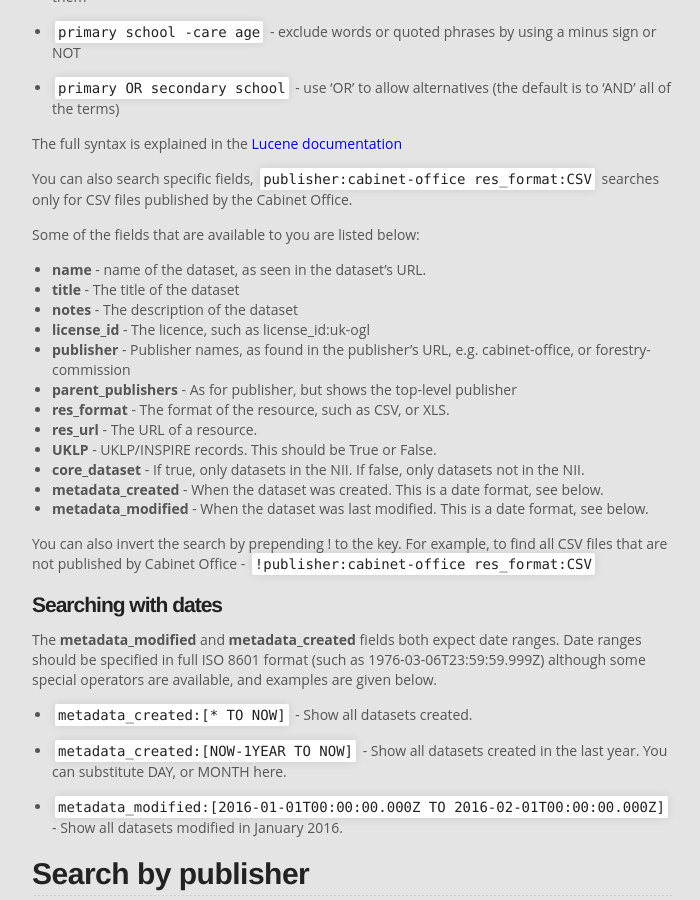
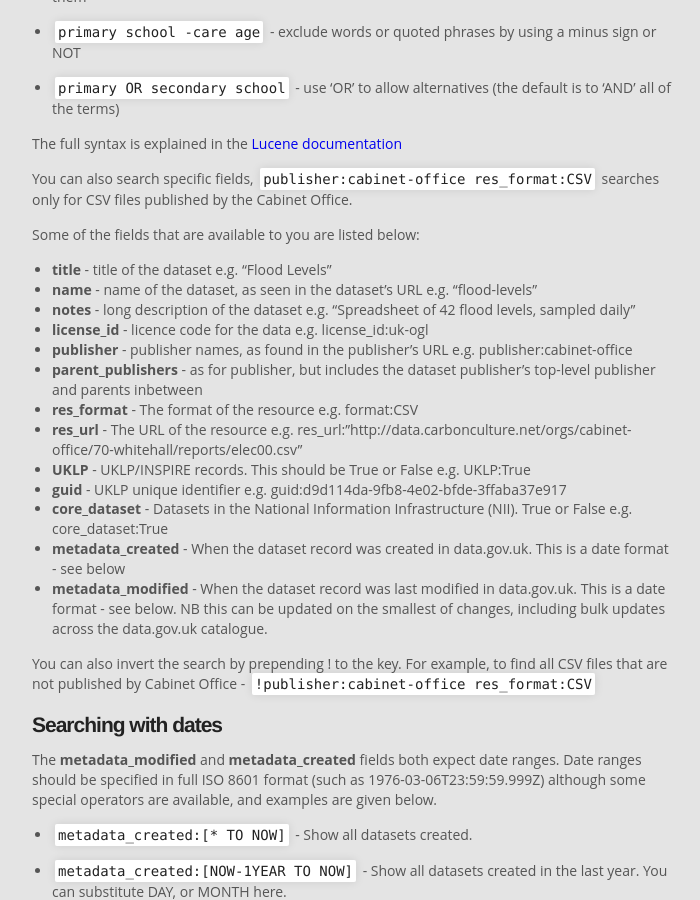
Before and after one commit to datagovuk/guidance, a Jekyll site: the page built from finding_data.md, in a window 1280 px wide and 900 px high, scrolled down 1146 px. Shown: the whole window, without its empty margins (288-988 px from the left). Built offline with Jekyll 4.4.1, drawn with Linux system fonts in a browser that asks for light colours.

Commit message:
No need to duplicate search tips in api.md. Added more examples and more consistency in finding_data.md.

````diff
--- a/finding_data.md
+++ b/finding_data.md
@@ -7,7 +7,7 @@ Whether you know exactly what data you want, or just want to browser, then data.
 
 ## Search by keyword
 
-On the [search page](http://data.gov.uk/data/search) you can click on the search box and type related words ('keywords'), like for a normal internet search engine.
+On the [search page](https://data.gov.uk/data/search) you can click on the search box and type related words ('keywords'), like for a normal internet search engine.
 
 ![Search box](images/finding_data_keyword_box.png)
 
@@ -36,18 +36,19 @@
 
 Some of the fields that are available to you are listed below:
 
-* __name__ - name of the dataset, as seen in the dataset's URL.
-* __title__ - The title of the dataset
-* __notes__ - The description of the dataset
-* __license_id__ - The licence, such as license_id:uk-ogl
-* __publisher__ - Publisher names, as found in the publisher's URL, e.g. cabinet-office, or forestry-commission
-* __parent_publishers__ - As for publisher, but shows the top-level publisher
-* __res_format__ - The format of the resource, such as CSV, or XLS.
-* __res_url__ - The URL of a resource.
-* __UKLP__ - UKLP/INSPIRE records. This should be True or False.
-* __core_dataset__ - If true, only datasets in the NII. If false, only datasets not in the NII.
-* __metadata_created__ - When the dataset was created. This is a date format, see below.
-* __metadata_modified__ - When the dataset was last modified. This is a date format, see below.
+* __title__ - title of the dataset e.g. "Flood Levels"
+* __name__ - name of the dataset, as seen in the dataset's URL e.g. "flood-levels"
+* __notes__ - long description of the dataset e.g. "Spreadsheet of 42 flood levels, sampled daily"
+* __license_id__ - licence code for the data e.g. license_id:uk-ogl
+* __publisher__ - publisher names, as found in the publisher's URL e.g. publisher:cabinet-office
+* __parent_publishers__ - as for publisher, but includes the dataset publisher's top-level publisher and parents inbetween
+* __res_format__ - The format of the resource e.g. format:CSV
+* __res_url__ - The URL of the resource e.g. res_url:"http://data.carbonculture.net/orgs/cabinet-office/70-whitehall/reports/elec00.csv"
+* __UKLP__ - UKLP/INSPIRE records. This should be True or False e.g. UKLP:True
+* __guid__ - UKLP unique identifier e.g. guid:d9d114da-9fb8-4e02-bfde-3ffaba37e917
+* __core_dataset__ - Datasets in the National Information Infrastructure (NII). True or False e.g. core_dataset:True
+* __metadata_created__ - When the dataset record was created in data.gov.uk. This is a date format - see below
+* __metadata_modified__ - When the dataset record was last modified in data.gov.uk. This is a date format - see below. NB this can be updated on the smallest of changes, including bulk updates across the data.gov.uk catalogue.
 
 You can also invert the search by prepending ! to the key. For example, to find all CSV files that are not published by Cabinet Office - ```!publisher:cabinet-office res_format:CSV```
 
````
Also changed, not shown: api.md (+4 -9 lines).
